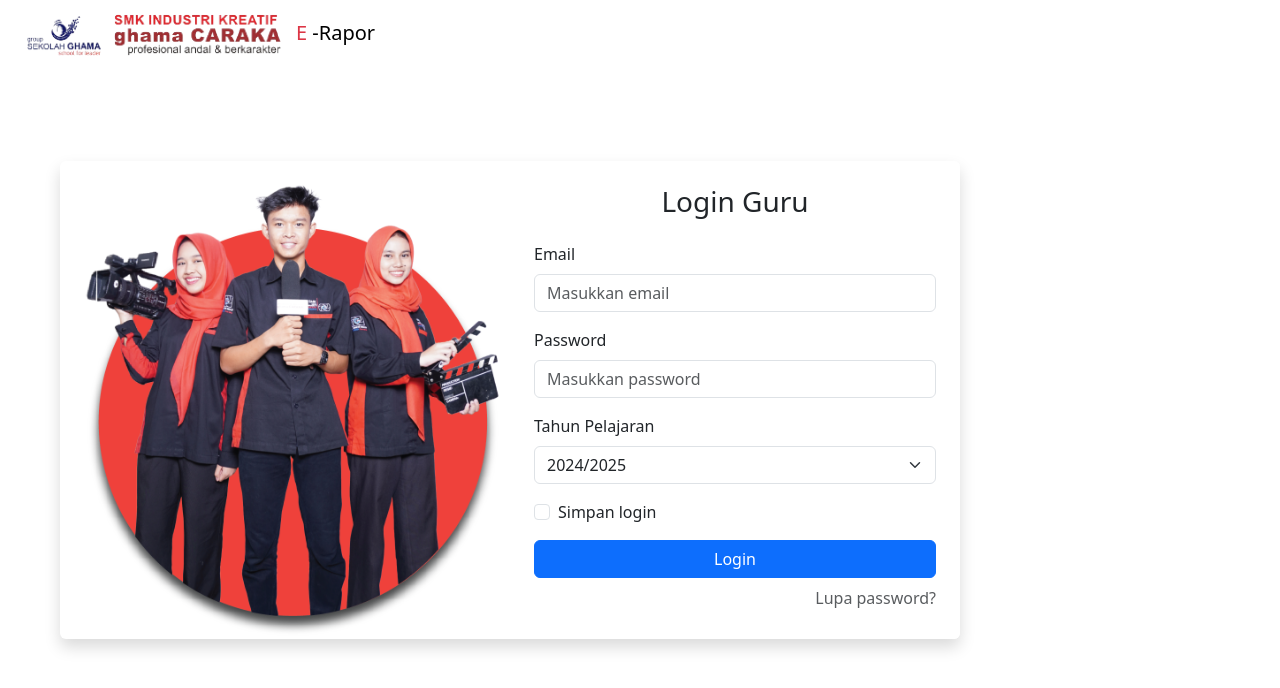
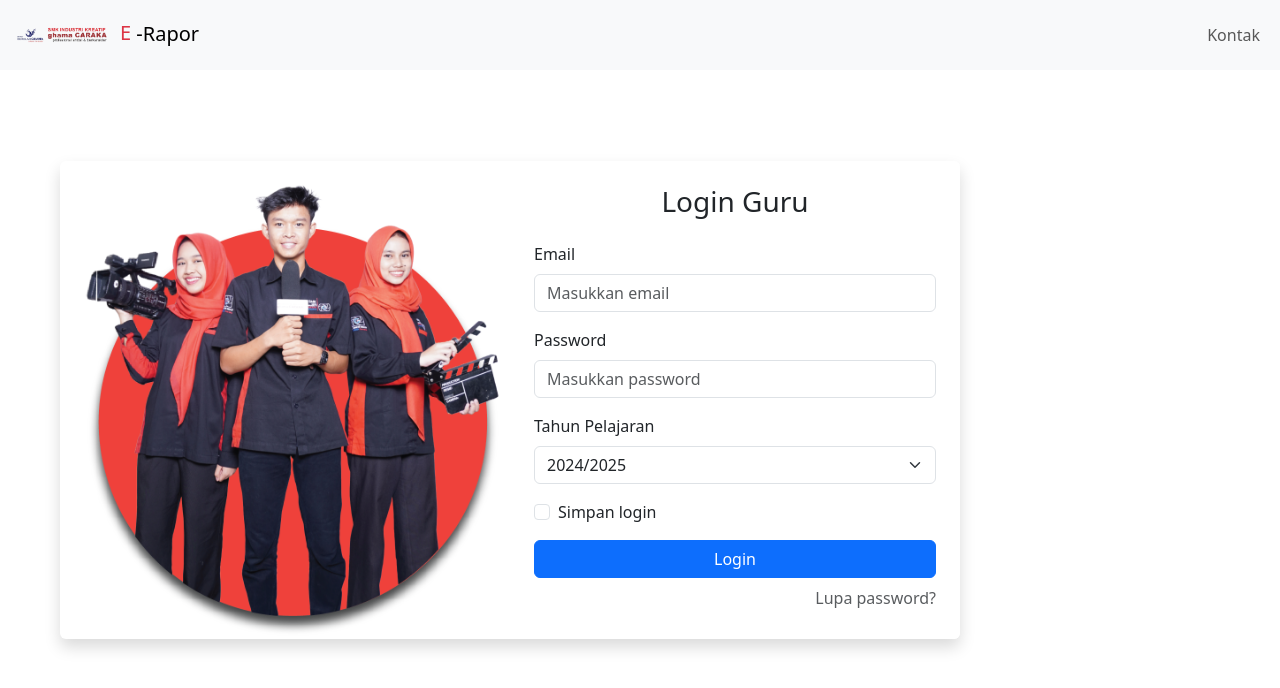
Before and after one commit to RaiStillLearning/E-raport, a React (Vite) app: page / in a window 1280 px wide. Shown: the top 688 px of the page. Built offline with nearby package versions, Linux system fonts and the light colour scheme.

Commit message:
membuat fitur navbar dan

```diff
--- a/src/App.tsx
+++ b/src/App.tsx
@@ -1,24 +1,37 @@
 import React from "react";
 import "./App.css";
-
-import { BrowserRouter as Router, Routes, Route } from "react-router-dom";
+import { BrowserRouter as Router, Routes, Route, useLocation } from "react-router-dom";
 
 // import components
 import NavbarComponent from "./components/navbar";
 import LoginPage from "./LoginForm/LoginPage";
 import LandingPage from "./pages/Beranda";
 
-function App() {
+// Pembungkus supaya bisa pakai useLocation
+function AppWrapper() {
   return (
     <Router>
-      <NavbarComponent />
+      <App />
+    </Router>
+  );
+}
+
+function App() {
+  const location = useLocation();
+
+  const isLandingPage = location.pathname === "/landing";
+
+  return (
+    <>
+      {!isLandingPage && <NavbarComponent />}
+
       <Routes>
         <Route path="/login" element={<LoginPage />} />
         <Route path="/landing" element={<LandingPage />} />
         <Route path="/" element={<LoginPage />} />
       </Routes>
-    </Router>
+    </>
   );
 }
 
-export default App;
+export default AppWrapper;
--- a/src/components/navbar.tsx
+++ b/src/components/navbar.tsx
@@ -1,44 +1,50 @@
 import React, { useState, useEffect } from "react";
-import { Navbar, Container } from "react-bootstrap";
+import { Navbar, Container, Nav } from "react-bootstrap";
 
 const NavbarComponent = () => {
   const [showNavbar, setShowNavbar] = useState(true);
+  const [expanded, setExpanded] = useState(false);
   let lastScrollY = 0;
 
   useEffect(() => {
     const handleScroll = () => {
       if (window.scrollY > lastScrollY) {
-        setShowNavbar(false); // Jika scroll ke bawah, sembunyikan navbar
+        setShowNavbar(false); // Scroll ke bawah, sembunyikan
       } else {
-        setShowNavbar(true); // Jika scroll ke atas, tampilkan navbar
+        setShowNavbar(true); // Scroll ke atas, tampilkan
       }
-      lastScrollY = window.scrollY > 0 ? window.scrollY : 0; // Menyimpan posisi scroll terakhir
+      lastScrollY = window.scrollY > 0 ? window.scrollY : 0;
     };
 
     window.addEventListener("scroll", handleScroll);
-
-    return () => {
-      window.removeEventListener("scroll", handleScroll);
-    };
+    return () => window.removeEventListener("scroll", handleScroll);
   }, []);
 
   return (
     <Navbar
       expand="lg"
       fixed="top"
-      className={` navbar-transition ${showNavbar ? "" : "navbar-hidden"}`}
+      expanded={expanded}
+      onToggle={setExpanded}
+      className={`navbar-transition ${showNavbar ? "" : "navbar-hidden"} bg-light`}
     >
       <Container fluid>
-        <Navbar.Brand>
+        <Navbar.Brand href="#">
           <img
             src="/src/assets/logo-ghamcak.png"
             alt="Logo"
-            width="160"
-            height="200"
-            className="navbar-logo"
+            className="img-fluid"
+            style={{ maxWidth: "100px", height: "auto" }}
           />
-          <span className="text-danger">E</span> -Rapor
+          <span className="text-danger ms-2">E</span> -Rapor
         </Navbar.Brand>
+
+        <Navbar.Toggle aria-controls="navbar-nav" />
+        <Navbar.Collapse id="navbar-nav">
+          <Nav className="ms-auto">
+            <Nav.Link href="#kontak">Kontak</Nav.Link>
+          </Nav>
+        </Navbar.Collapse>
       </Container>
     </Navbar>
   );
```
Also changed, not shown: 1 other file (tests, documents, lock files or other folders).
